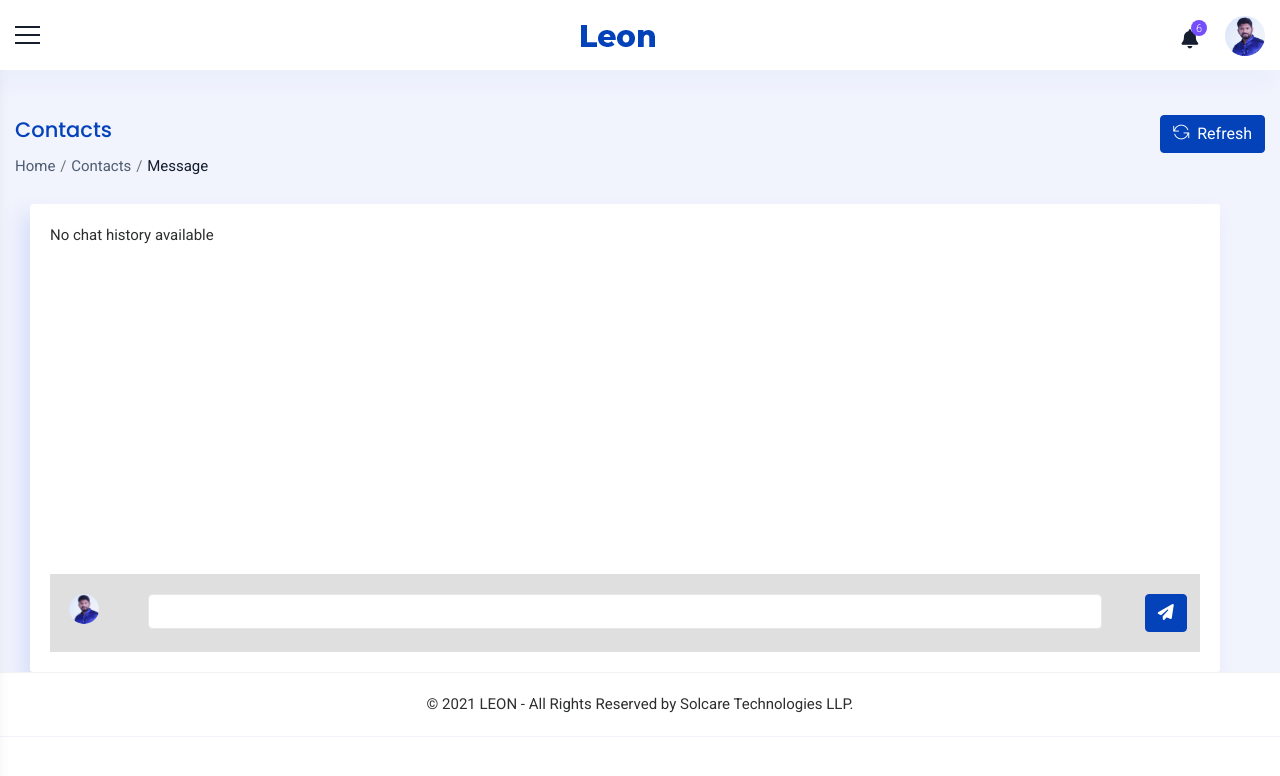
After one commit to AnjithaBose/projectmain, a Django app: page /message/1/ in a window 1280 px wide. The commit adds this page. Shown: the top 776 px of the page. Run offline with Django 3.2, Linux system fonts and the light colour scheme; a user stored in the database is signed in; data comes from the database, SQL or seed files in the repository; both versions use the stored data as it was after the commit; some libraries are stand-ins or nearby versions; some web fonts are replaced.

Commit message:
chat system somehow added

```diff
--- a/accounts/admin.py
+++ b/accounts/admin.py
@@ -6,3 +6,6 @@ admin.site.register(Staff)
 admin.site.register(Course)
 admin.site.register(Batch)
 admin.site.register(Email)
+admin.site.register(Reporting)
+admin.site.register(ChatRoom)
+admin.site.register(ChatMessage)
--- a/accounts/forms.py
+++ b/accounts/forms.py
@@ -24,3 +24,8 @@ class SendMailForm(ModelForm):
     class Meta:
         model = Email
         fields = '__all__'
+
+class SendChatMessageForm(ModelForm):
+    class Meta:
+        model = ChatMessage
+        fields = ['message']
--- a/accounts/models.py
+++ b/accounts/models.py
@@ -130,3 +130,13 @@ class Email(models.Model):
 
     def __str__(self):
         return self.subject
+
+class ChatRoom(models.Model):
+    user1 = models.ForeignKey(Staff,on_delete=models.PROTECT,null=True, blank=True,related_name="user1")
+    user2 = models.ForeignKey(Staff,on_delete=models.PROTECT,null=True, blank=True,related_name="user2")
+
+class ChatMessage(models.Model):
+    chatroom =models.ForeignKey(ChatRoom,null=True, blank=True,on_delete=models.PROTECT)
+    user = models.ForeignKey(Staff,on_delete=models.PROTECT,null=True, blank=True)
+    message = models.CharField(max_length=5000,null=True, blank=True)
+    timestamp = models.DateTimeField(null=True, blank=True)
--- /dev/null
+++ b/accounts/templates/common/chat.html
@@ -0,0 +1,115 @@
+{% extends 'common/main.html' %}
+{% load static %}
+{% block content %}
+<!-- header -->
+{% include 'common/header.html' %}
+<!-- header_End -->
+<!-- Content_right -->
+<div class="container_full">
+    {% include 'common/sidebar.html' %}
+    <div class="content_wrapper bg_homebefore inner-wrapper tables-sec">
+        <div class="container-fluid">
+            <!-- Start Breadcrumbbar -->
+
+            <div class="breadcrumbbar">
+                <!-- Start row -->
+                <div class="row">
+                    <div class="col-md-8 col-lg-8">
+                        <h4 class="page-title">Contacts</h4>
+                        <div class="breadcrumb-list">
+                            <ol class="breadcrumb">
+                                <li class="breadcrumb-item"><a href="{% url 'home' %}">Home</a></li>
+                                <li class="breadcrumb-item"><a href="{% url 'view_contacts' %}">Contacts</a></li>
+                                <li class="breadcrumb-item active" aria-current="page">Message</li>
+                            </ol>
+                        </div>
+                    </div>
+                    <div class="col-md-4 col-lg-4 mr-0">
+                        <div class="widgetbar">
+                            <button class="btn btn-primary" onclick="window.location.reload()"><i class="ti ti-reload mr-2"></i>Refresh</button>
+                        </div>
+                    </div>
+                </div>
+            </div>
+
+            <div>
+                <div class="padding">
+                    <div class="row container-fluid  justify-content-center">
+                        <div class="col-12">
+                            <div class="card">
+
+                                <div class="ps-container ps-theme-default ps-active-y" id="chat-content" style="overflow-y: scroll !important; height:350px !important;">
+                                    {% for i in chatmessage %}
+                                    {% if i.user == staff %}
+                                    <div class="media media-chat alert alert-primary" style="padding:10px;margin-right: 40%;">
+                                         <img class="avatar img-circle pro_pic" src="{{i.user.profile_pic.url}}" alt="{{staff.name}}" style="width: 40px;height: 40px;">
+                                        <div class="media-body">
+                                            <p>{{i.message}}</p>
+                                            <p class="meta"><time><small>{{i.timestamp}}</small></time></p>
+                                        </div>
+                                    </div>
+                                    {% else %}
+                                    <div class="media media-chat alert alert-success" style="padding:10px;margin-left: 40%;text-align: right;">
+
+                                        <div class="media-body">
+                                            <p><img class="avatar img-circle pro_pic" src="{{i.user.profile_pic.url}}" alt="{{staff.name}}" style="width: 40px;height: 40px;">
+                                                {{i.message}}</p>
+                                            <p class="meta"><time><small>{{i.timestamp}}</small></time></p>
+                                        </div>
+                                    </div>
+                                    {% endif %}
+                                    {% empty %}
+                                    <div class="media media-chat">
+                                        <p>No chat history available</p>
+                                    </div>
+                                    {% endfor %}
+
+                                    <div class="ps-scrollbar-x-rail" style="left: 0px; bottom: 0px;">
+                                        <div class="ps-scrollbar-x" tabindex="0" style="left: 0px; width: 0px;"></div>
+                                    </div>
+                                    <div class="ps-scrollbar-y-rail" style="top: 0px; height: 0px; right: 2px;">
+                                        <div class="ps-scrollbar-y" tabindex="0" style="top: 0px; height: 2px;"></div>
+                                    </div>
+                                </div>
+                                <div class="publisher bt-1 border-light" style="background-color: rgb(223, 223, 223);padding-top: 20px;padding-bottom: 20px;">
+                                    <form method="post" action>
+                                        {% csrf_token %}
+                                        <div class="row">
+                                        <div class="col-1">
+                                            <center>
+                                            <img class="img-circle pro_pic" src="{{staff.profile_pic.url}}" alt="{{staff.name}}" style="width: 30px;height: 30px;">
+                                        </center>
+                                        </div>
+                                        <div class="col-8 col-md-10">
+                                        {% load widget_tweaks %}
+                                        <!-- <input class="publisher-input" type="text" placeholder="Write something"> -->
+                                        {% render_field form.message class="form-control publisher-input" required="true" colspan="300px" %}
+                                        </div>
+                                        <div class="col-1">
+                                            <center>
+                                            <button class="btn btn-primary" type="submit" ><i class="fa fa-paper-plane"></i></button>
+                                        </center>
+                                        </div>
+                                    </div>
+                                     <!-- <a class="publisher-btn text-info" href="#" data-abc="true"><i class="fa fa-paper-plane"></i></a> -->
+                                    </form>
+                                </div>
+                            </div>
+                        </div>
+                    </div>
+                </div>
+            </div>
+
+
+            <!-- state end-->
+            <script>
+            setTimeout(function(){
+                window.location.reload(1);
+             }, 90000);
+            </script>
+        </div>
+    </div>
+    {% include 'common/footer.html' %}
+</div>
+
+{% endblock %}
--- a/accounts/templates/common/contacts.html
+++ b/accounts/templates/common/contacts.html
@@ -64,7 +64,7 @@
                     <li class="list-inline-item"> <a title="" data-placement="top" data-toggle="tooltip" class="tooltips" href="{{i.instagram}}" target="_blank" data-original-title="Instegram"><i class="fa fa-instagram"></i></a> </li>
                     {% endif %}
                   </ul>
-                  <button type="button" class="btn btn-primary m-t-20 btn-rounded btn-bordered waves-effect w-md waves-light">Message Now</button>
+                  <a href="{% url 'message' i.id %}"><button type="button" class="btn btn-primary m-t-20 btn-rounded btn-bordered waves-effect w-md waves-light">Message Now</button></a>
 
                 </div>
               </div>
--- a/accounts/views.py
+++ b/accounts/views.py
@@ -336,9 +336,48 @@ class ViewStaff(View):
         x = StaffCheck(request)
         if x == True:
             staff = Staff.objects.get(user=request.user)
-            # contacts = Staff.objects.filter(~Q(user=request.user))
-            contacts = Staff.objects.all()
+            contacts = Staff.objects.filter(~Q(user=request.user))
+            # contacts = Staff.objects.all()
             context={'staff':staff,'contacts':contacts}
             return render(request,'common/contacts.html',context)
         else:
             return redirect('home')
+
+class Message(View):
+    def get(self, request,id):
+        x = StaffCheck(request)
+        if x == True:
+            staff = Staff.objects.get(user=request.user)
+            receiver = Staff.objects.get(id=id)
+            try:
+                chatroom = ChatRoom.objects.get(user1=staff,user2=receiver)
+            except:
+                try:
+                    chatroom = ChatRoom.objects.get(user1=receiver,user2=staff)
+                except:
+                    chatroom = ChatRoom(user1 = staff, user2 = receiver)
+                    chatroom.save()
+            chatmessage = ChatMessage.objects.filter(chatroom=chatroom).order_by('timestamp')
+            form = SendChatMessageForm()
+            context={'staff':staff,'chatroom':chatroom,'chatmessage':chatmessage,'form':form}
+            return render(request,'common/chat.html',context)
+        else:
+            return redirect('home')
+
+    def post(self, request,id):
+        x = StaffCheck(request)
+        if x == True:
+            staff = Staff.objects.get(user=request.user)
+            receiver = Staff.objects.get(id=id)
+            form = SendChatMessageForm(request.POST)
+            if form.is_valid():
+                f= form.save(commit=False)
+                f.user = staff
+                try:
+                    chatroom = ChatRoom.objects.get(user1=staff,user2=receiver)
+                except:
+                    chatroom = ChatRoom.objects.get(user1=receiver,user2=staff)
+                f.chatroom = chatroom
+                f.timestamp = datetime.datetime.now()
+                f.save()
+            return redirect('message',id=id)
--- a/crm/urls.py
+++ b/crm/urls.py
@@ -45,6 +45,7 @@ urlpatterns = [
 
 
     path('staff/contacts/',ViewStaff.as_view(),name='view_contacts'),
+    path('message/<id>/',Message.as_view(),name='message'),
 ]
 
 urlpatterns += static(settings.MEDIA_URL,document_root=settings.MEDIA_ROOT)
```
Also changed, not shown: accounts/migrations/0025_chatroom.py (added), accounts/migrations/0026_chatmessage.py (added), accounts/migrations/0027_auto_20211009_0044.py (added), accounts/migrations/0028_alter_chatmessage_timestamp.py (added), db.sqlite3.
